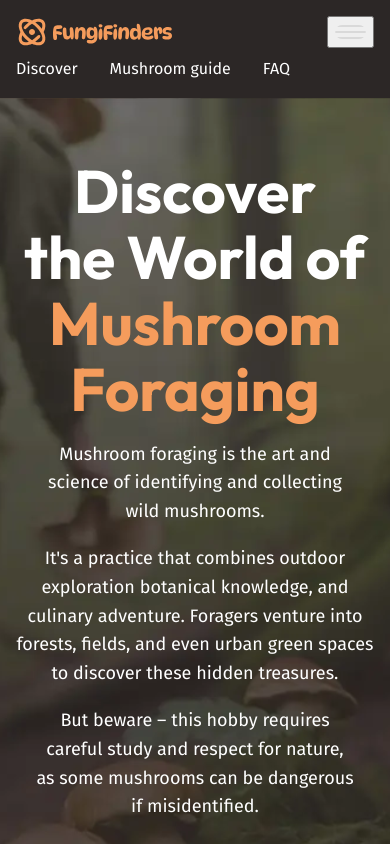
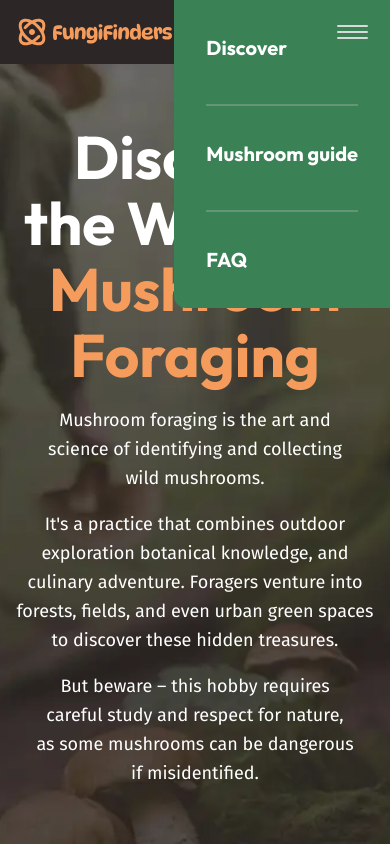
Before and after one commit to marinyordanov1/Shroomz, a plain HTML site: page index.html in a window 390 px wide. Both pictures are taken after a click on the button "Menu". Shown: the top 844 px of the page. Drawn offline with Linux system fonts and the light colour scheme.

Commit message:
feat: functional hamburger menu

```diff
--- a/index.css
+++ b/index.css
@@ -257,6 +257,23 @@
     gap: 0.5rem 2rem;
     justify-content: space-between;
   }
+
+  [aria-controls="primary-nav"] {
+    z-index: 100;
+    cursor: pointer;
+    background: transparent;
+    border: 0;
+
+    /* we have a global image border-radius selector */
+    img {
+      border-radius: 0;
+    }
+  }
+
+  [aria-controls="primary-nav"] {
+    display: none;
+  }
+
   .primary-navigation {
     ul {
       list-style: none;
@@ -269,6 +286,38 @@
 
     a {
       text-decoration: none;
+    }
+
+    @media (width < 760px) {
+      display: none;
+      position: absolute;
+      z-index: 10;
+      padding: 2rem;
+      top: 0;
+      right: 0;
+      font-size: var(--font-size-lg);
+      font-weight: 700;
+      font-family: var(--ff-heading);
+      background-color: var(--background-accent-main);
+      border-radius: 0 0 0 var(--border-radius-3);
+      ul {
+        flex-direction: column;
+      }
+
+      li + li {
+        margin-block-start: 2rem;
+        padding-block-start: 2rem;
+        border-top: 2px solid var(--background-accent-light);
+      }
+    }
+  }
+
+  @media (width < 760px) {
+    [aria-controls="primary-nav"] {
+      display: block;
+    }
+    [aria-expanded="true"] + .primary-navigation {
+      display: block;
     }
   }
 
--- a/index.html
+++ b/index.html
@@ -8,6 +8,7 @@
       href="https://fonts.googleapis.com/css2?family=Fira+Sans:wght@400;700&family=Outfit:wght@100..900&display=swap"
       rel="stylesheet"
     />
+    <script src="index.js" defer></script>
   </head>
   <body>
     <header class="site-header">
--- a/index.js
+++ b/index.js
@@ -1,8 +1,12 @@
-function compareDateStrings(s1, s2) {
-  const d1 = Date(s1);
-  const d2 = Date(s2);
-  const delta = d2 - d1;
-  return `${s1} is ${delta > 0 ? "after" : "before"} ${s2}`;
-}
+const navToggle = document.querySelector('[aria-controls="primary-nav"]');
+const primaryNav = document.querySelector("#primary-navigation");
 
-console.log(compareDateStrings(1, 2));
+navToggle.addEventListener("click", () => {
+  const navOpened = navToggle.getAttribute("aria-expanded");
+
+  if (navOpened === "false") {
+    navToggle.setAttribute("aria-expanded", true);
+  } else navToggle.setAttribute("aria-expanded", false);
+
+  console.log(navOpened);
+});
```
